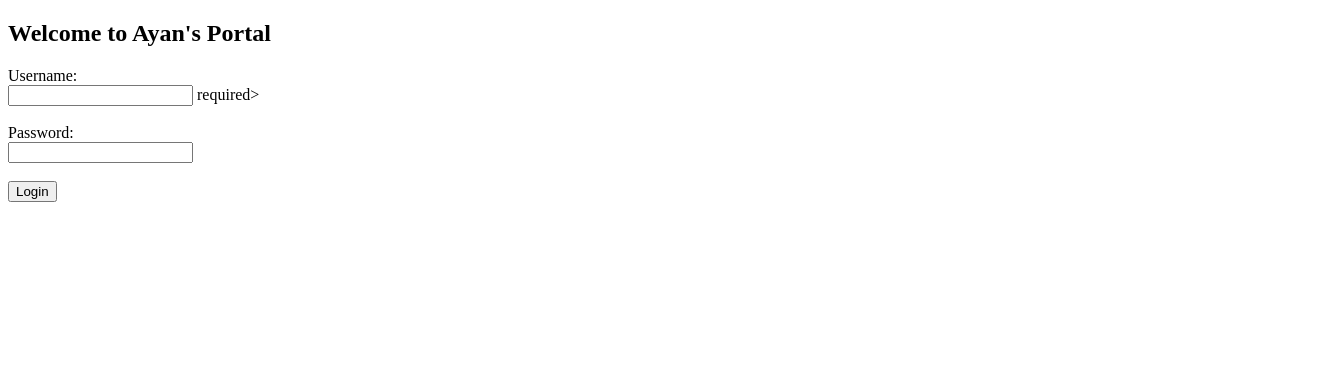
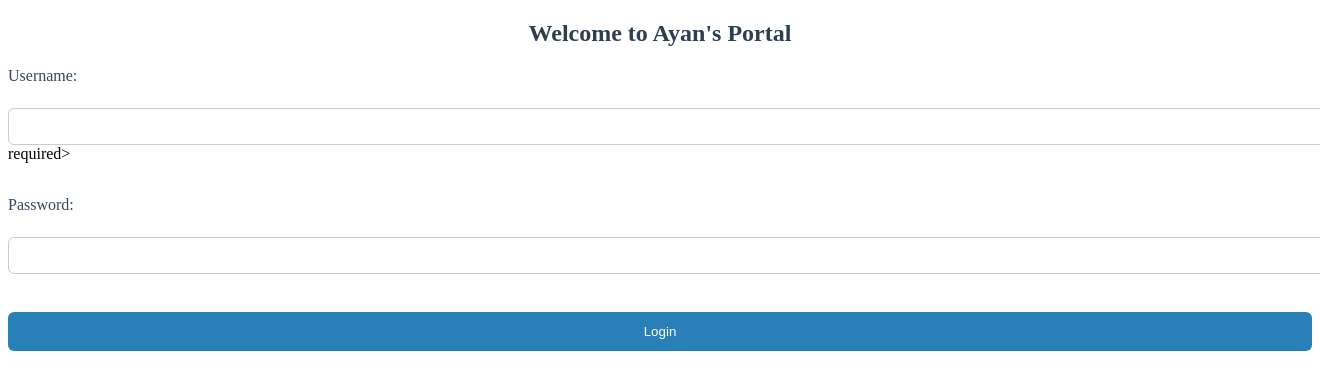
Before and after one commit to UmmTalhah/COSC4806-Assignment1AJ, a PHP site: page /login.php in a window 1320 px wide; the page is wider, and only the part inside the window is pictured. Shown: the top 390 px of that part. Run offline with PHP 8.4, Linux system fonts and the light colour scheme.

Commit message:
styling done, applied modern style to the login form layout

```diff
--- a/login.php
+++ b/login.php
@@ -6,8 +6,54 @@ session_start();
 <html>
   <head>
     <title>Ayan's Secure Login</title>
+    <style>
+      font-family: Arial, Helvetica, sans-serif;
+      background-color: #f4f7f9;
+      display: flex;
+      justify-content: center;
+      align-items: center;
+      height: 100vh;
+      }
+      .login container {
+        background-color: #ffffff;
+        padding: 30px;
+        border-radius: 12px;
+        box-shadow: 0 0 15px rgba(0, 0, 0, 0.1);
+        width: 320px
+      }
+      h2{
+        text-align: center;
+        color: #2c3e50;
+      }
+      label{
+        display: block;
+        margin-top: 15px;
+        color: #34495e;
+      }
+      input[type="text"], input[type="password"] {
+        width: 100%;
+        padding: 10px;
+        margin-top: 5px;
+        border: 1px solid #ccc;
+        border-radius: 6px;
+      }
+      button{
+        width: 100%;
+        padding: 12px;
+        background-color: #2980b9;
+        color: #ffffff;
+        border: none;
+        border-radius: 6px;
+        margin-top: 20px;
+        cursor: pointer;
+      }
+      button:hover {
+        background-color: #3498db;
+      }
+    </style>
     </head>
   <body>
+    <div class="login container">
     <h2>Welcome to Ayan's Portal</h2>
     <form method="post" action= "login.php">
       <label>Username:</label><br>
@@ -16,6 +62,7 @@ session_start();
       <input type="password" name="password" required><br><br>
       <button type="submit"> Login </button>
       </form>
+      </div>
 
   </body>
 </html>
```
